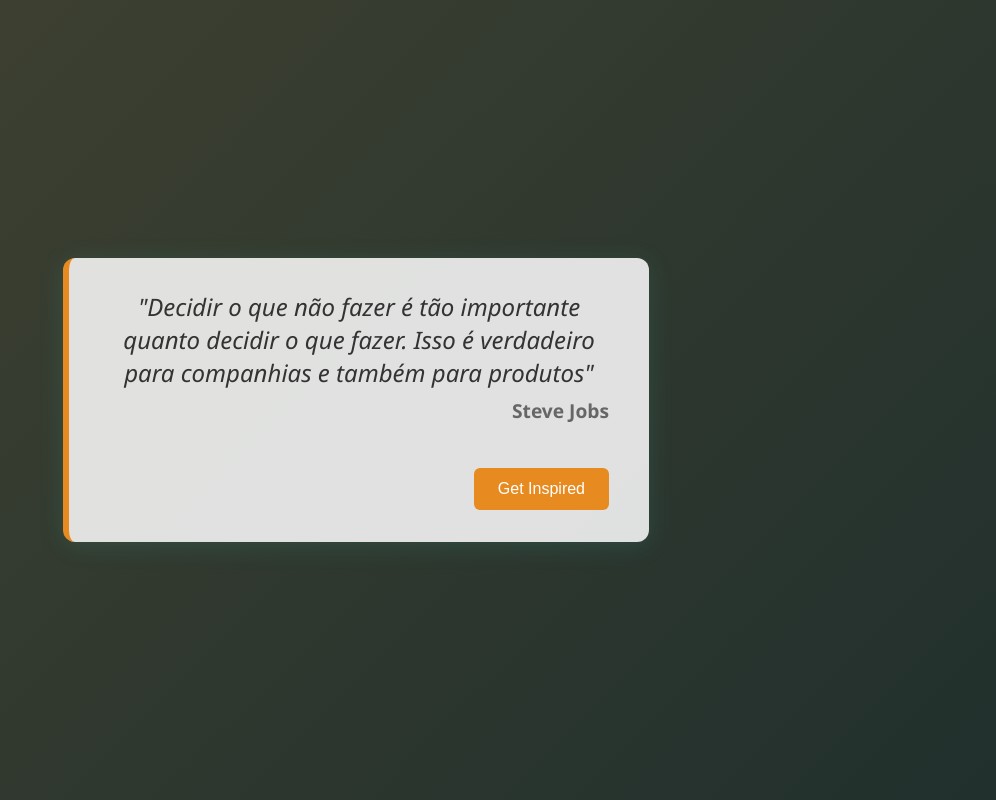
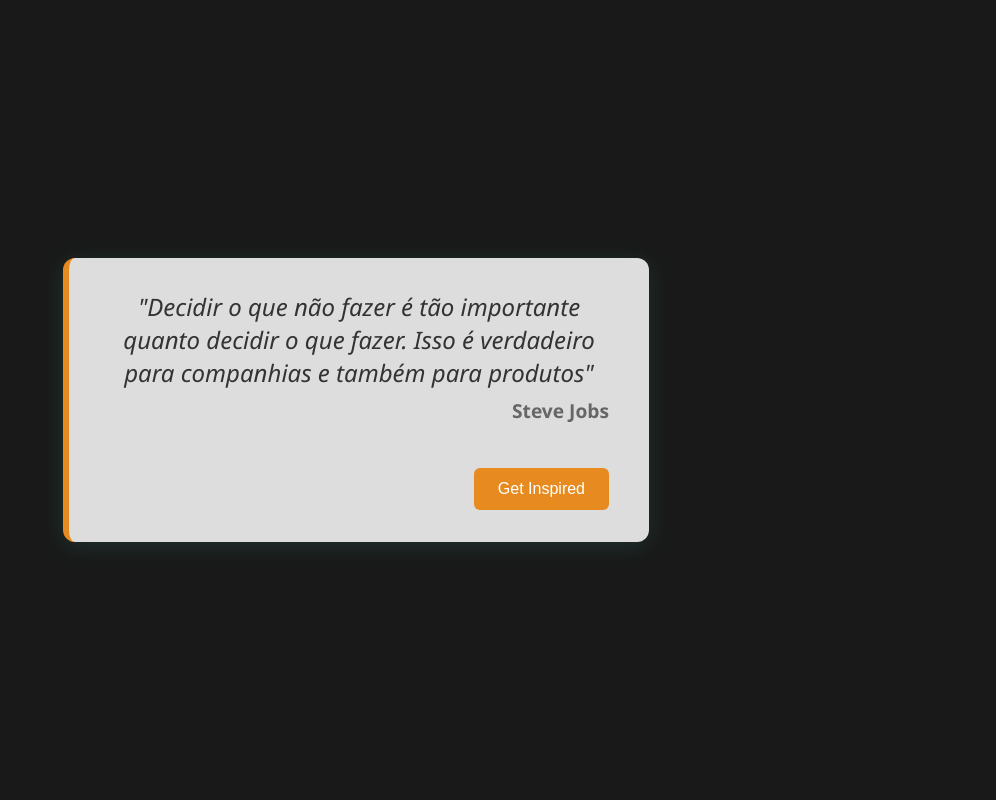
Before and after one commit to jehymes/MotivacionalQuotes, a plain HTML site: page index.html in a window 1280 px wide. Shown: the whole page, without its empty margins (284-1280 px from the left). Drawn offline with Linux system fonts and the light colour scheme.

Commit message:
Change background color to dark gray

```diff
--- a/index.html
+++ b/index.html
@@ -7,7 +7,7 @@
     <title>Motivational Quotes</title>
     <style>
         body {
-            background: linear-gradient(135deg, #414231 0%, #21302d 100%);
+            background: #191919;
             font-family: 'Segoe UI', Arial, sans-serif;
             display: flex;
             justify-content: center;
```
